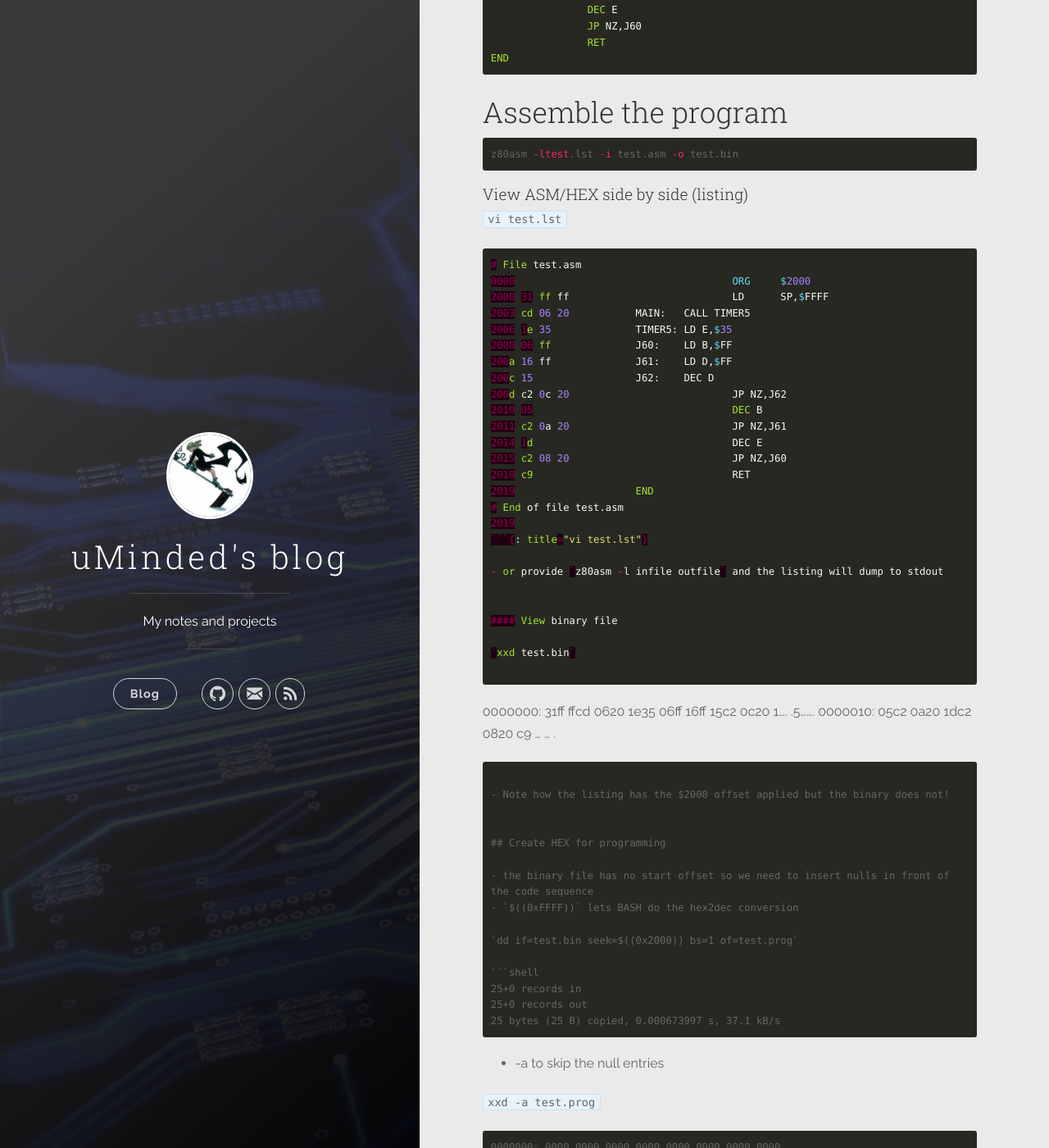
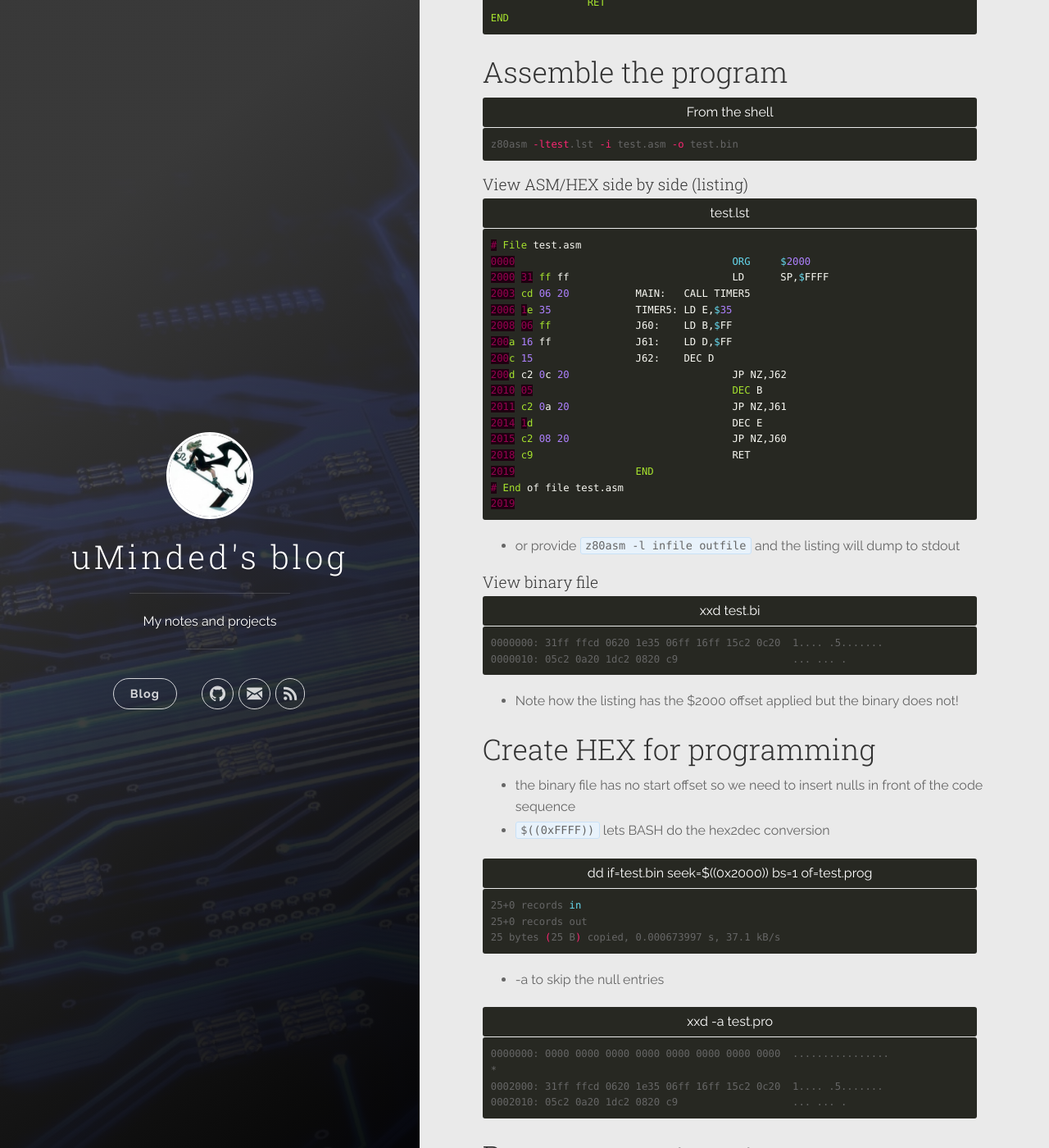
Before and after one commit to iceblu3710/iceblu3710.github.io, a Jekyll site: the page built from _posts/2016-07-29-z80asm-notes.md, in a window 1280 px wide and 1400 px high, scrolled down 614 px. Shown: the whole window at 82% size. Built offline with Jekyll 4.4.1, drawn with Linux system fonts in a browser that asks for light colours; nearby versions of some CDN libraries.

Commit message:
Fix code snippit displays

````diff
--- a/_posts/2016-07-29-z80asm-notes.md
+++ b/_posts/2016-07-29-z80asm-notes.md
@@ -16,8 +16,6 @@ This writeup is a spot for my notes regarding oddities of using z80asm in my upc
 
 ## Write the program
 
-`vi test.asm`
-
 ```nasm
 		ORG	$2000
 		LD	SP,$FFFF
@@ -34,17 +32,16 @@ J62:	DEC D
 		RET
 END
 ```
-{: title="vi test.asm"}
+{: title="test.asm"}
 
 ## Assemble the program
 
 ```shell
 z80asm -ltest.lst -i test.asm -o test.bin
 ```
+{: title="From the shell"}
 
 #### View ASM/HEX side by side (listing)
-
-`vi test.lst`
 
 ```nasm
 # File test.asm
@@ -64,19 +61,19 @@ z80asm -ltest.lst -i test.asm -o test.bin
 2019			END
 # End of file test.asm
 2019
-```{: title="vi test.lst"}
+```
+{: title="test.lst"}
 
 - or provide `z80asm -l infile outfile` and the listing will dump to stdout
 
 
 #### View binary file
 
-`xxd test.bin`
-
 ```
 0000000: 31ff ffcd 0620 1e35 06ff 16ff 15c2 0c20  1.... .5.......
 0000010: 05c2 0a20 1dc2 0820 c9                   ... ... .
 ```
+{: title="xxd test.bi"}
 
 - Note how the listing has the $2000 offset applied but the binary does not!
 
@@ -86,17 +83,14 @@ z80asm -ltest.lst -i test.asm -o test.bin
 - the binary file has no start offset so we need to insert nulls in front of the code sequence
 - `$((0xFFFF))` lets BASH do the hex2dec conversion
 
-`dd if=test.bin seek=$((0x2000)) bs=1 of=test.prog`
-
 ```shell
 25+0 records in
 25+0 records out
 25 bytes (25 B) copied, 0.000673997 s, 37.1 kB/s
 ```
+{: title="dd if=test.bin seek=$((0x2000)) bs=1 of=test.prog"}
 
 - -a to skip the null entries
-
-`xxd -a test.prog`
 
 ```
 0000000: 0000 0000 0000 0000 0000 0000 0000 0000  ................
@@ -104,6 +98,7 @@ z80asm -ltest.lst -i test.asm -o test.bin
 0002000: 31ff ffcd 0620 1e35 06ff 16ff 15c2 0c20  1.... .5.......
 0002010: 05c2 0a20 1dc2 0820 c9                   ... ... .
 ```
+{: title="xxd -a test.pro"}
 
 ## Program your target
 
````
